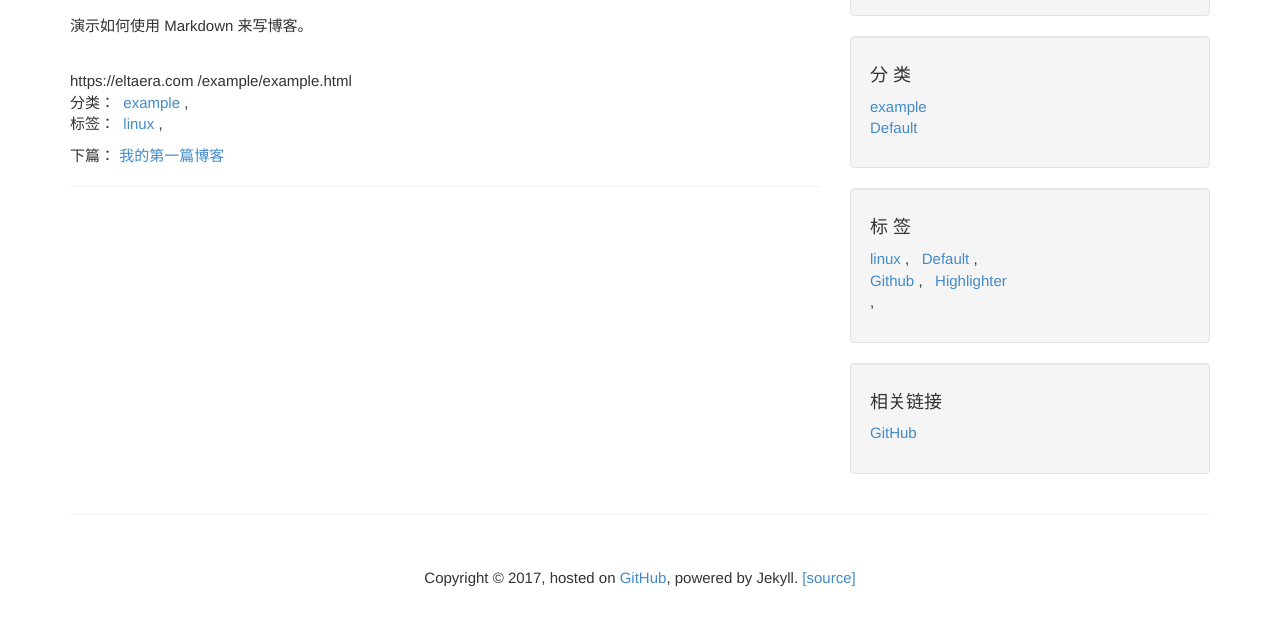
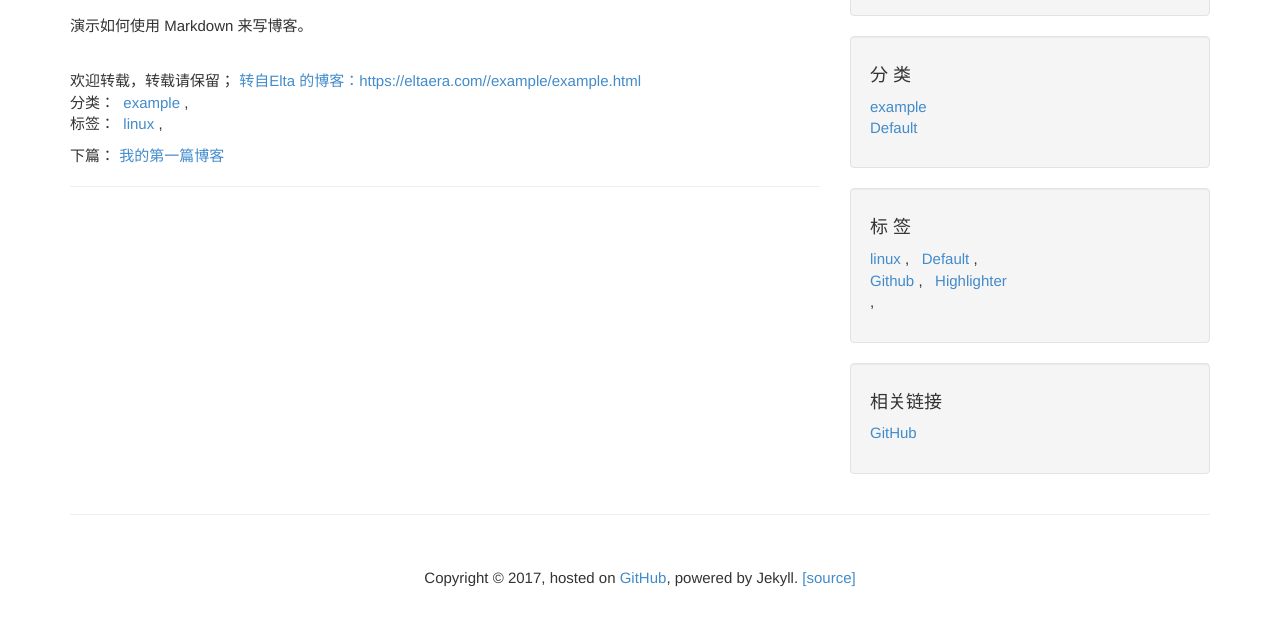
Before and after one commit to lvstoneleaf/elta.github.io, a Jekyll site: the page built from _posts/2011-09-01-example.md, in a window 1280 px wide, cut to the strip 234-860 px from the top of the page. Built offline with Jekyll 4.4.1, drawn with Linux system fonts in a browser that asks for light colours; comment, search, counter and statistics services are not loaded.

Commit message:
M _layouts/post.html 2017-01-15 11:28:30+00:00

```diff
--- a/_layouts/post.html
+++ b/_layouts/post.html
@@ -14,8 +14,8 @@ layout: default
 <hr>
 {{ content }}
 <br/>
-
-{{ site.github.url }} {{ page.url }}
+欢迎转载，转载请保留；
+<a href="{{ site.github.url }}/{{ page.url }}"> 转自Elta 的博客：{{ site.github.url }}/{{ page.url }}</a>
 <br/>
 分类：&nbsp;
 </a>
```
